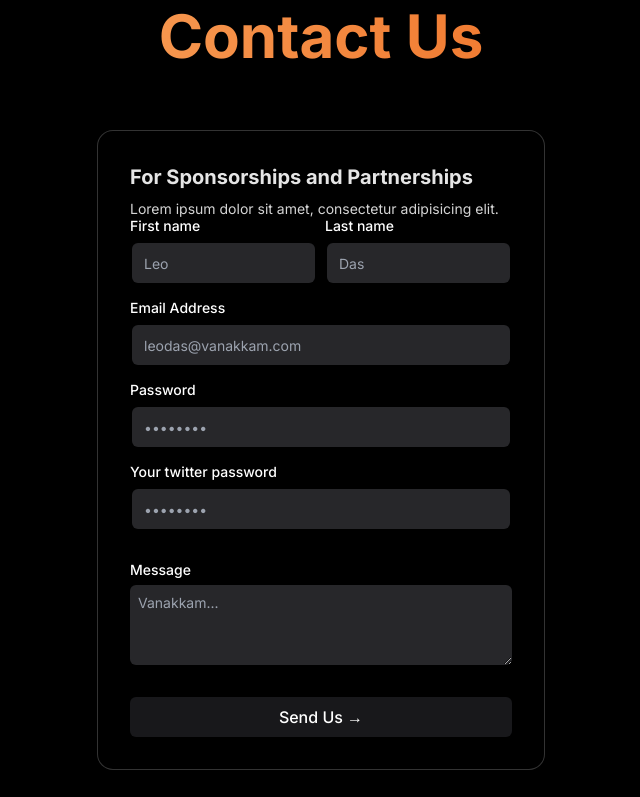
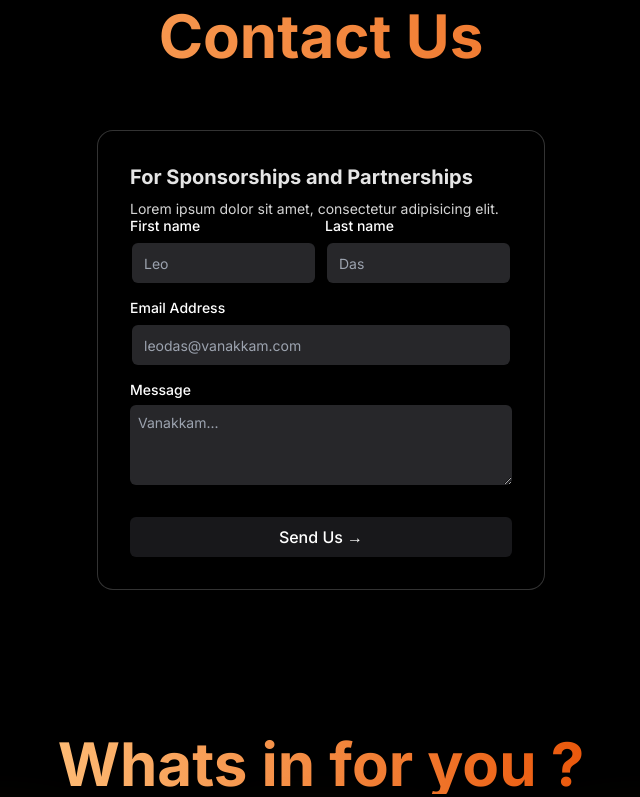
Before and after one commit to CodeSapiens-in/SummerOfCode, a Next.js app: page / in a window 1280 px wide. Shown: the part 2000-2797 px from the top of the page, without its empty margins (319-959 px from the left). Built offline with nearby package versions, Linux system fonts and the light colour scheme.

Commit message:
hidden stuff

```diff
--- a/app/contactus.tsx
+++ b/app/contactus.tsx
@@ -41,18 +41,7 @@ export function SignupFormDemo() {
           <Label htmlFor="email">Email Address</Label>
           <Input id="email" placeholder="leodas@vanakkam.com" type="email" />
         </LabelInputContainer>
-        <LabelInputContainer className="mb-4">
-          <Label htmlFor="password">Password</Label>
-          <Input id="password" placeholder="••••••••" type="password" />
-        </LabelInputContainer>
-        <LabelInputContainer className="mb-8">
-          <Label htmlFor="twitterpassword">Your twitter password</Label>
-          <Input
-            id="twitterpassword"
-            placeholder="••••••••"
-            type="twitterpassword"
-          />
-        </LabelInputContainer>
+
 
         <LabelInputContainer className="mb-8">
           <Label htmlFor="query">Message</Label>
```
